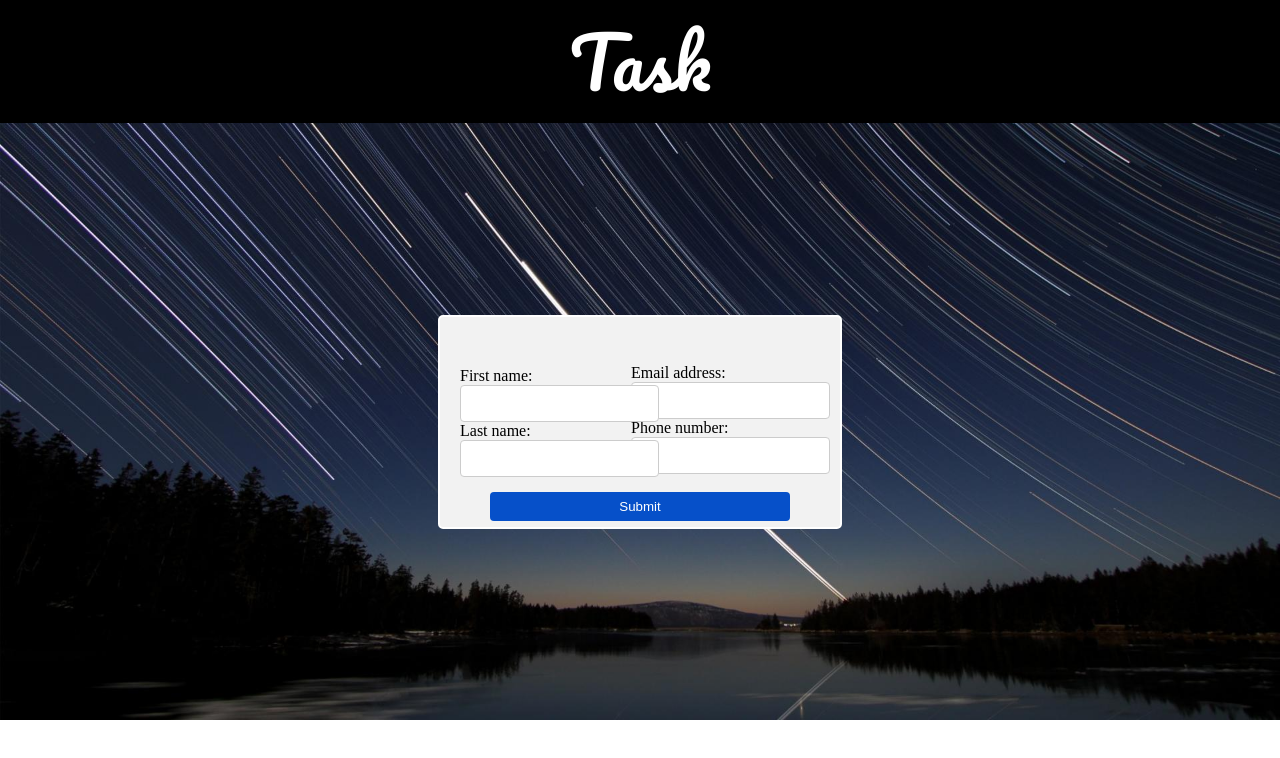
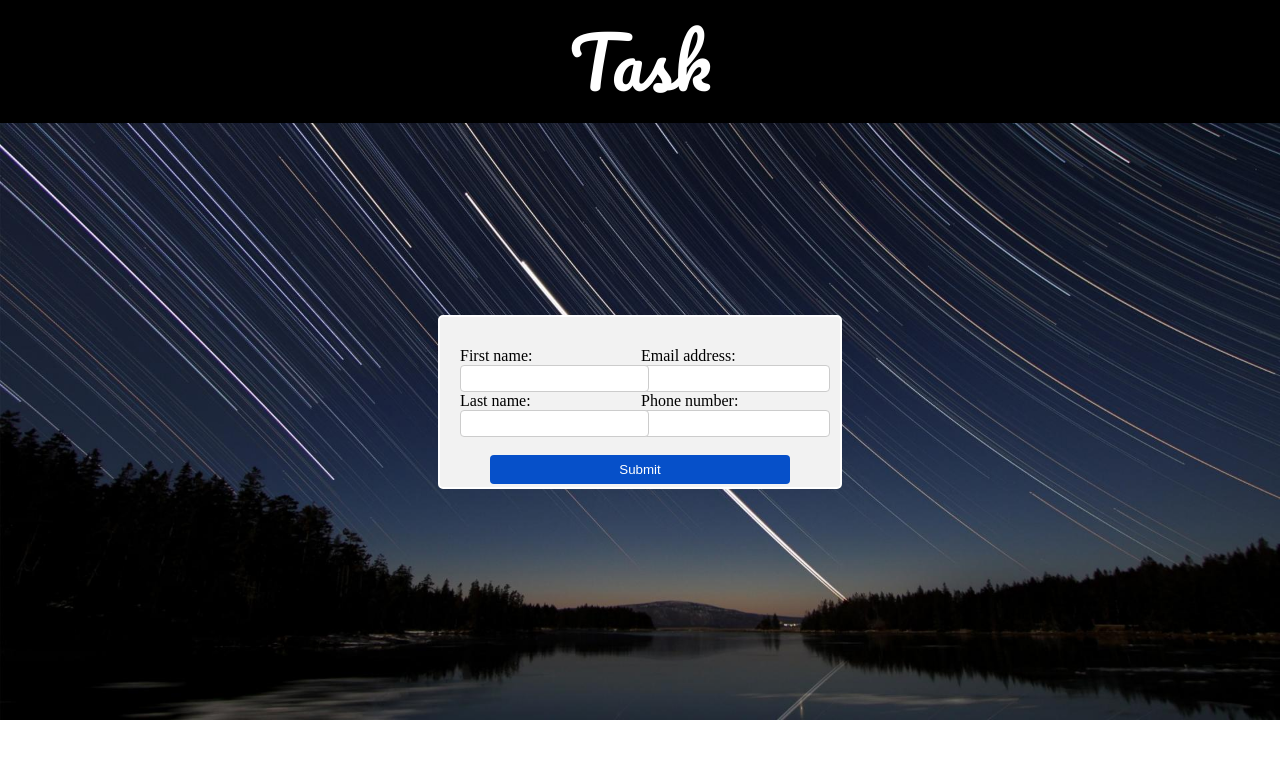
Before and after one commit to SShaunak/ajency-task, a plain HTML site: page index.html in a window 1280 px wide. Drawn offline with Linux system fonts and the light colour scheme.

Commit message:
<describe changes>

```diff
--- a/index.html
+++ b/index.html
@@ -15,7 +15,7 @@
 
 
 <form action="/action_page.php">
-  <div style="margin-left: -30px;">
+  <div style="margin-left: -30px; margin-top: -20px;">
   First name:<br>
   <input type="text" name="firstname">
   <br>
@@ -23,7 +23,7 @@
   <input type="text" name="lastname">
   <br>
 </div>
-  <div style="float:right; margin-right:-40px; margin-top: -113px;">
+  <div style="float:right; margin-right:-40px; margin-top: -90px;">
   Email address:<br>
   <input type="text" name="emailaddress">
   <br>
--- a/main.css
+++ b/main.css
@@ -63,7 +63,7 @@ input[type=text], select {
   border: 1px solid #ccc;
   border-radius: 4px;
   box-sizing: border-box;
-  padding: 10px;
+  padding: 5px;
 
 
 
```
